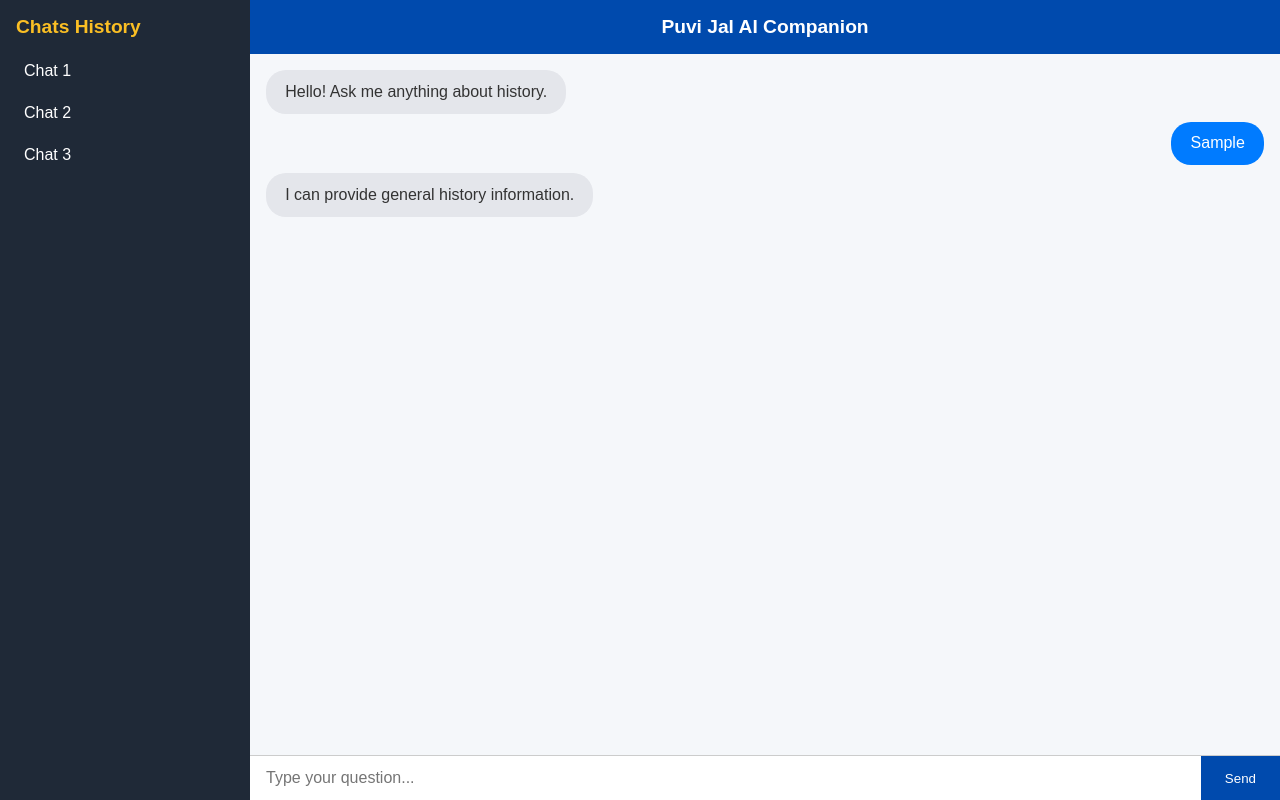
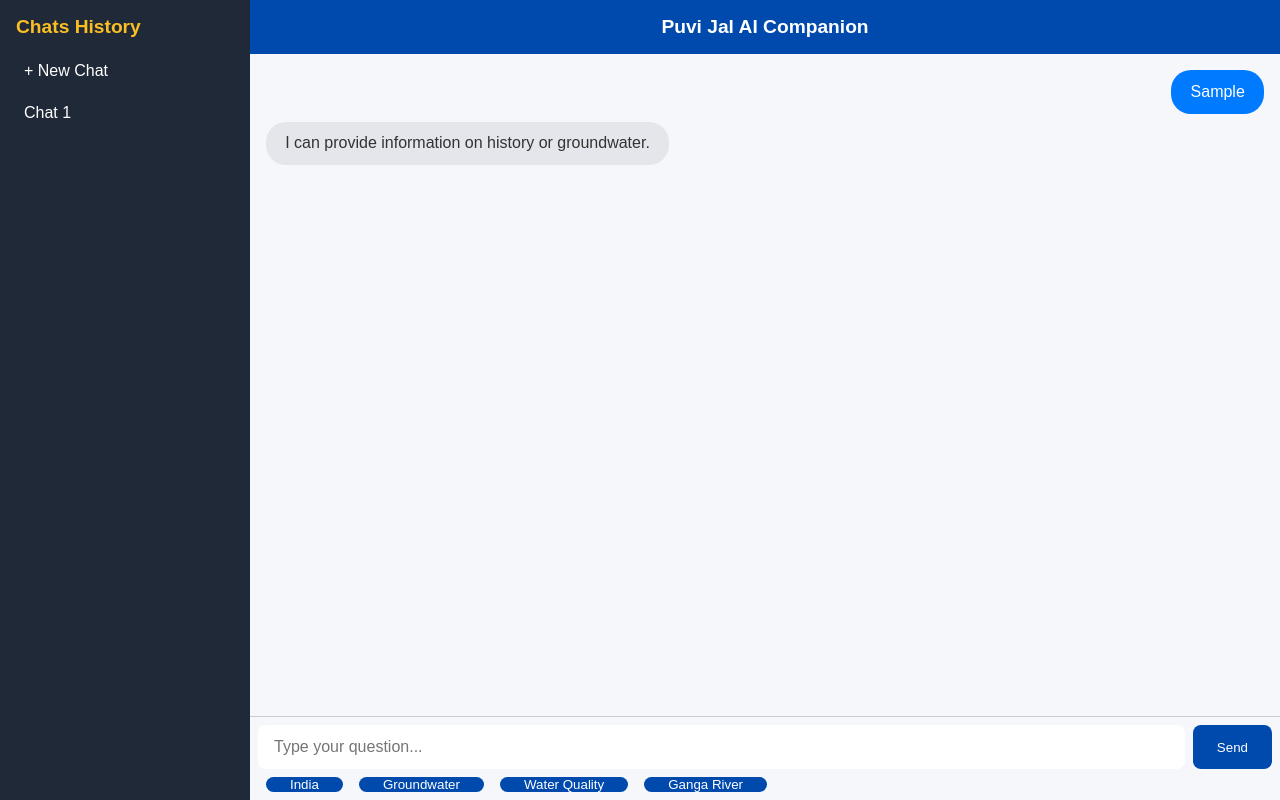
Before and after one commit to MIDHULA177/SIH-25-frontend, a plain HTML site: page chatbot.html in a window 1280 px wide. Both pictures are taken after typing "Sample" into the empty fields and a click on the button "Send". Drawn offline with Linux system fonts and the light colour scheme.

Commit message:
Update chatbot.html

```diff
--- a/chatbot.html
+++ b/chatbot.html
@@ -3,12 +3,12 @@
 <head>
   <meta charset="UTF-8">
   <meta name="viewport" content="width=device-width, initial-scale=1.0">
-  <title>History ChatGPT-like Chatbot</title>
+  <title>Puvi Jal AI Chatbot</title>
   <style>
     * { margin:0; padding:0; box-sizing:border-box; font-family: Arial, sans-serif; }
     body { height: 100vh; display: flex; background: #f5f7fa; }
 
-    /* Left panel - chat history */
+    /* Left Panel */
     .chat-history {
       width: 250px;
       background: #1f2937;
@@ -18,158 +18,174 @@
       padding: 1rem;
       overflow-y: auto;
     }
-
-    .chat-history h2 {
-      font-size: 1.2rem;
-      margin-bottom: 1rem;
-      color: #fbbf24;
-    }
-
-    .history-item {
+    .chat-history h2 { font-size: 1.2rem; margin-bottom: 1rem; color: #fbbf24; }
+    .history-item, .new-chat-btn {
       padding: 0.5rem;
       margin-bottom: 0.5rem;
       border-radius: 8px;
       cursor: pointer;
       transition: background 0.2s;
     }
+    .history-item:hover, .new-chat-btn:hover { background: #374151; }
 
-    .history-item:hover {
-      background: #374151;
-    }
+    /* Right Panel */
+    .chat-area { flex: 1; display: flex; flex-direction: column; }
+    .chat-header { background: #004aad; color: white; padding: 1rem; text-align: center; font-size: 1.2rem; font-weight: bold; }
+    .chat-messages { flex: 1; padding: 1rem; overflow-y: auto; display: flex; flex-direction: column; gap: 0.5rem; scroll-behavior: smooth; }
+    .message { padding: 0.8rem 1.2rem; border-radius: 20px; max-width: 70%; word-wrap: break-word; }
+    .message.user { background: #007bff; color: white; align-self: flex-end; }
+    .message.bot { background: #e4e6eb; color: #333; align-self: flex-start; font-weight: 500; }
 
-    /* Right panel - active chat */
-    .chat-area {
-      flex: 1;
-      display: flex;
-      flex-direction: column;
-    }
-
-    .chat-header {
-      background: #004aad;
-      color: white;
-      padding: 1rem;
-      text-align: center;
-      font-size: 1.2rem;
-      font-weight: bold;
-    }
-
-    .chat-messages {
-      flex: 1;
-      padding: 1rem;
-      overflow-y: auto;
-      display: flex;
-      flex-direction: column;
-      gap: 0.5rem;
-    }
-
-    .message {
-      padding: 0.8rem 1.2rem;
-      border-radius: 20px;
-      max-width: 70%;
-      word-wrap: break-word;
-    }
-
-    .message.user { background: #007bff; color: white; align-self: flex-end; }
-    .message.bot { background: #e4e6eb; color: #333; align-self: flex-start; }
-
-    .chat-input {
-      display: flex;
-      border-top: 1px solid #ccc;
-    }
-
-    .chat-input input {
-      flex: 1;
-      padding: 0.8rem 1rem;
-      border: none;
-      outline: none;
-      font-size: 1rem;
-    }
-
-    .chat-input button {
-      background: #004aad;
-      color: white;
-      border: none;
-      padding: 0 1.5rem;
-      cursor: pointer;
-      transition: background 0.3s;
-    }
-
+    .chat-input { display: flex; flex-direction: column; border-top: 1px solid #ccc; padding: 0.5rem; }
+    .chat-input-row { display: flex; }
+    .chat-input input { flex: 1; padding: 0.8rem 1rem; border: none; outline: none; font-size: 1rem; border-radius: 8px; }
+    .chat-input button { background: #004aad; color: white; border: none; padding: 0 1.5rem; margin-left: 0.5rem; cursor: pointer; border-radius: 8px; transition: background 0.3s; }
     .chat-input button:hover { background: #003080; }
+    .suggestions { display: flex; gap: 0.5rem; margin-top: 0.5rem; flex-wrap: wrap; }
+    .suggestion-btn { background: #fbbf24; border: none; padding: 0.5rem 1rem; border-radius: 8px; cursor: pointer; transition: background 0.2s; }
+    .suggestion-btn:hover { background: #f59e0b; }
 
     @media(max-width:768px){
       body { flex-direction: column; }
       .chat-history { width: 100%; height: 150px; flex-direction: row; overflow-x: auto; }
-      .history-item { margin-right: 0.5rem; }
+      .history-item { margin-right: 0.5rem; margin-bottom: 0; }
       .chat-area { flex: 1; }
     }
-
   </style>
 </head>
 <body>
 
-  <!-- Left Panel - Chat History -->
+  <!-- Left Panel -->
   <div class="chat-history">
     <h2>Chats History</h2>
-    <div class="history-item" onclick="loadChat('Chat 1')">Chat 1</div>
-    <div class="history-item" onclick="loadChat('Chat 2')">Chat 2</div>
-    <div class="history-item" onclick="loadChat('Chat 3')">Chat 3</div>
+    <div class="new-chat-btn" onclick="createNewChat()">+ New Chat</div>
+    <div id="history-list"></div>
   </div>
 
-  <!-- Right Panel - Active Chat -->
+  <!-- Right Panel -->
   <div class="chat-area">
     <div class="chat-header">Puvi Jal AI Companion</div>
-    <div class="chat-messages" id="chat-messages">
-      <div class="message bot">Hello! Ask me anything about history.</div>
-    </div>
+    <div class="chat-messages" id="chat-messages"></div>
     <div class="chat-input">
-      <input type="text" id="user-input" placeholder="Type your question...">
-      <button onclick="sendMessage()">Send</button>
+      <div class="chat-input-row">
+        <input type="text" id="user-input" placeholder="Type your question...">
+        <button onclick="sendMessage()">Send</button>
+      </div>
+      <div class="suggestions">
+
+        <button class="suggestion-btn" onclick="quickQuestion('Tell me about India')">India</button>
+        <button class="suggestion-btn" onclick="quickQuestion('Tell me about groundwater')">Groundwater</button>
+        <button class="suggestion-btn" onclick="quickQuestion('Tell me about water quality')">Water Quality</button>
+        <button class="suggestion-btn" onclick="quickQuestion('Tell me about Ganga river')">Ganga River</button>
+      </div>
     </div>
   </div>
 
   <script>
     const chatMessages = document.getElementById('chat-messages');
     const userInput = document.getElementById('user-input');
+    const historyList = document.getElementById('history-list');
+
+    let chats = JSON.parse(localStorage.getItem('chats')) || {};
+    let currentChat = Object.keys(chats)[0] || "Chat 1";
+
+    function saveChats() {
+      localStorage.setItem('chats', JSON.stringify(chats));
+      renderHistory();
+    }
+
+    function renderHistory() {
+      historyList.innerHTML = '';
+      for (let chat in chats) {
+        const div = document.createElement('div');
+        div.classList.add('history-item');
+        div.textContent = chat;
+        div.onclick = () => loadChat(chat);
+        historyList.appendChild(div);
+      }
+    }
+
+    function loadChat(name) {
+      currentChat = name;
+      chatMessages.innerHTML = '';
+      if(chats[name]) {
+        chats[name].forEach(msg => appendMessage(msg.sender, msg.text, false));
+      } else {
+        chats[name] = [];
+        saveChats();
+      }
+    }
+
+    function appendMessage(sender, text, save = true) {
+      const msg = document.createElement('div');
+      msg.classList.add('message', sender);
+      msg.textContent = text;
+      chatMessages.appendChild(msg);
+      chatMessages.scrollTop = chatMessages.scrollHeight;
+      if(save) {
+        chats[currentChat].push({sender,text});
+        saveChats();
+      }
+    }
 
     function sendMessage() {
       const text = userInput.value.trim();
       if(!text) return;
+      appendMessage('user', text);
+      userInput.value = '';
 
-      const userMsg = document.createElement('div');
-      userMsg.classList.add('message','user');
-      userMsg.textContent = text;
-      chatMessages.appendChild(userMsg);
-
-      userInput.value = '';
+      // Typing indicator
+      const typing = document.createElement('div');
+      typing.classList.add('message','bot');
+      typing.textContent = 'Bot is typing...';
+      chatMessages.appendChild(typing);
       chatMessages.scrollTop = chatMessages.scrollHeight;
 
-      // Bot response
       setTimeout(() => {
-        const botMsg = document.createElement('div');
-        botMsg.classList.add('message','bot');
-        let response = "I can provide general history information.";
+        typing.remove();
+        let response = "I can provide information on history or groundwater.";
         const lower = text.toLowerCase();
+
+        // History
         if(lower.includes("egypt")) response = "Ancient Egypt was known for pyramids and pharaohs.";
-        if(lower.includes("rome")) response = "The Roman Empire was one of the most powerful in ancient history.";
-        if(lower.includes("india")) response = "India has a rich history with empires like Maurya and Mughal.";
-        botMsg.textContent = response;
-        chatMessages.appendChild(botMsg);
-        chatMessages.scrollTop = chatMessages.scrollHeight;
-      }, 700);
+        else if(lower.includes("rome")) response = "The Roman Empire was one of the most powerful in ancient history.";
+        else if(lower.includes("india")) response = "India has a rich history with empires like Maurya and Mughal.";
+
+        // Groundwater
+        else if(lower.includes("groundwater")) response = "Groundwater is water found underground in aquifers. It is crucial for drinking, irrigation, and ecosystems.";
+        else if(lower.includes("water quality")) response = "Water quality includes physical, chemical, and biological characteristics of water. It affects human and ecosystem health.";
+        else if(lower.includes("ganga")) response = "The Ganga river basin is a major source of groundwater in India. Pollution and overuse affect water quality.";
+        else if(lower.includes("aquifer")) response = "Aquifers are underground layers of water-bearing rock. They store and transmit groundwater.";
+        else if(lower.includes("well")) response = "Wells are dug to access groundwater. Sustainable extraction is important to prevent depletion.";
+        else if(lower.includes("water pollution")) response = "Groundwater can be polluted by chemicals, sewage, or industrial waste, making it unsafe to drink.";
+
+        appendMessage('bot', response);
+      }, 1000);
     }
 
-    userInput.addEventListener('keypress', (e) => {
-      if(e.key === "Enter") sendMessage();
-    });
+    function quickQuestion(text) {
+      userInput.value = text;
+      sendMessage();
+    }
 
-    function loadChat(name) {
-      chatMessages.innerHTML = '';
-      const botMsg = document.createElement('div');
-      botMsg.classList.add('message','bot');
-      botMsg.textContent = `${name} loaded. Ask a question about history!`;
-      chatMessages.appendChild(botMsg);
+    function createNewChat() {
+      let name = prompt("Enter a name for the new chat:");
+      if(!name) name = `Chat ${Object.keys(chats).length + 1}`;
+      if(chats[name]) {
+        alert("A chat with this name already exists!");
+        return;
+      }
+      chats[name] = [];
+      saveChats();
+      loadChat(name);
     }
+
+    userInput.addEventListener('keypress', (e) => { if(e.key === "Enter") sendMessage(); });
+
+    // Initialize
+    if(!chats[currentChat]) chats[currentChat] = [];
+    loadChat(currentChat);
+    renderHistory();
   </script>
-
 </body>
 </html>
```
